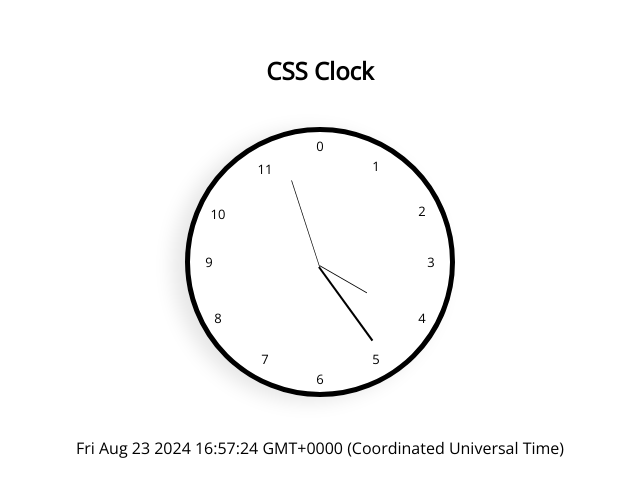
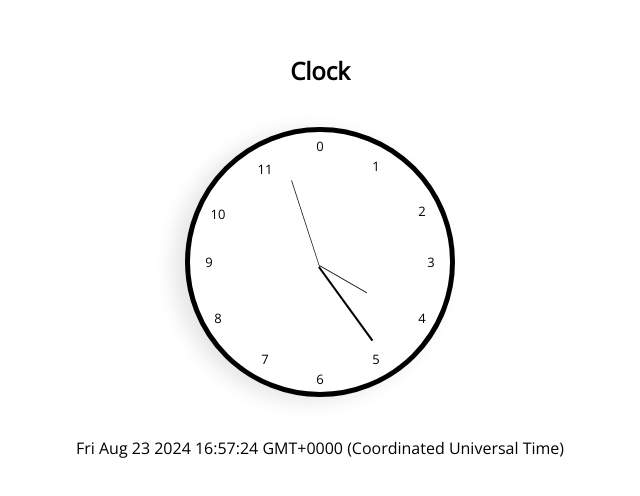
Before and after one commit to lulemoses67/JavaScript-Clock, a plain HTML site: page index.html in a window 1280 px wide. Shown: the part 144-640 px from the top of the page, 320-960 px from the left. Drawn offline with nearby package versions, Linux system fonts and the light colour scheme; a web font is replaced by a local one.

Commit message:
Update index.html

```diff
--- a/index.html
+++ b/index.html
@@ -10,7 +10,7 @@
 <body>
     <section>
         <div class="container">
-            <h1>CSS Clock</h1>
+            <h1>Clock</h1>
             <div class="row-content">
                 <div class="clock">
                     <ul class="numbers">
```
